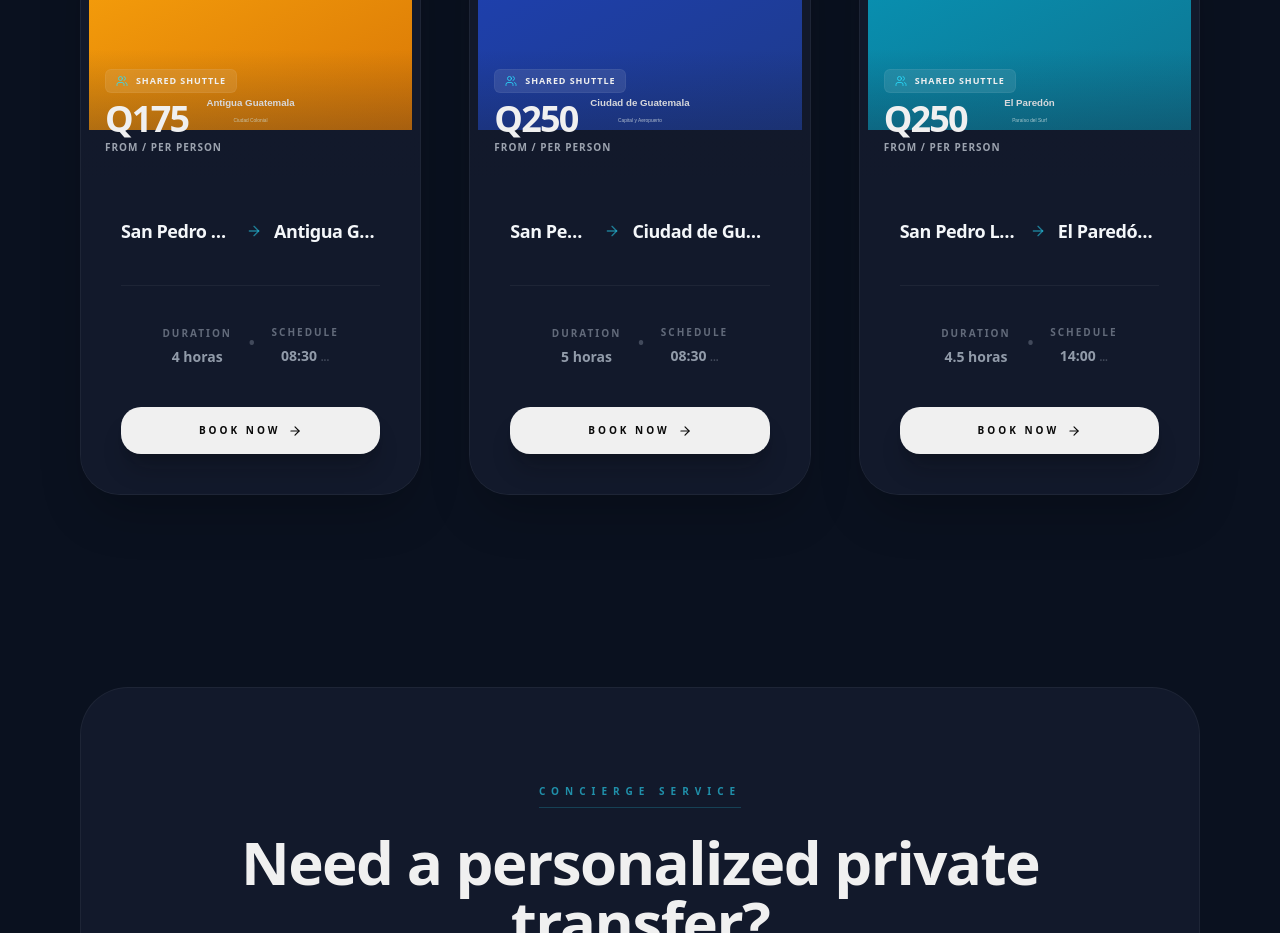
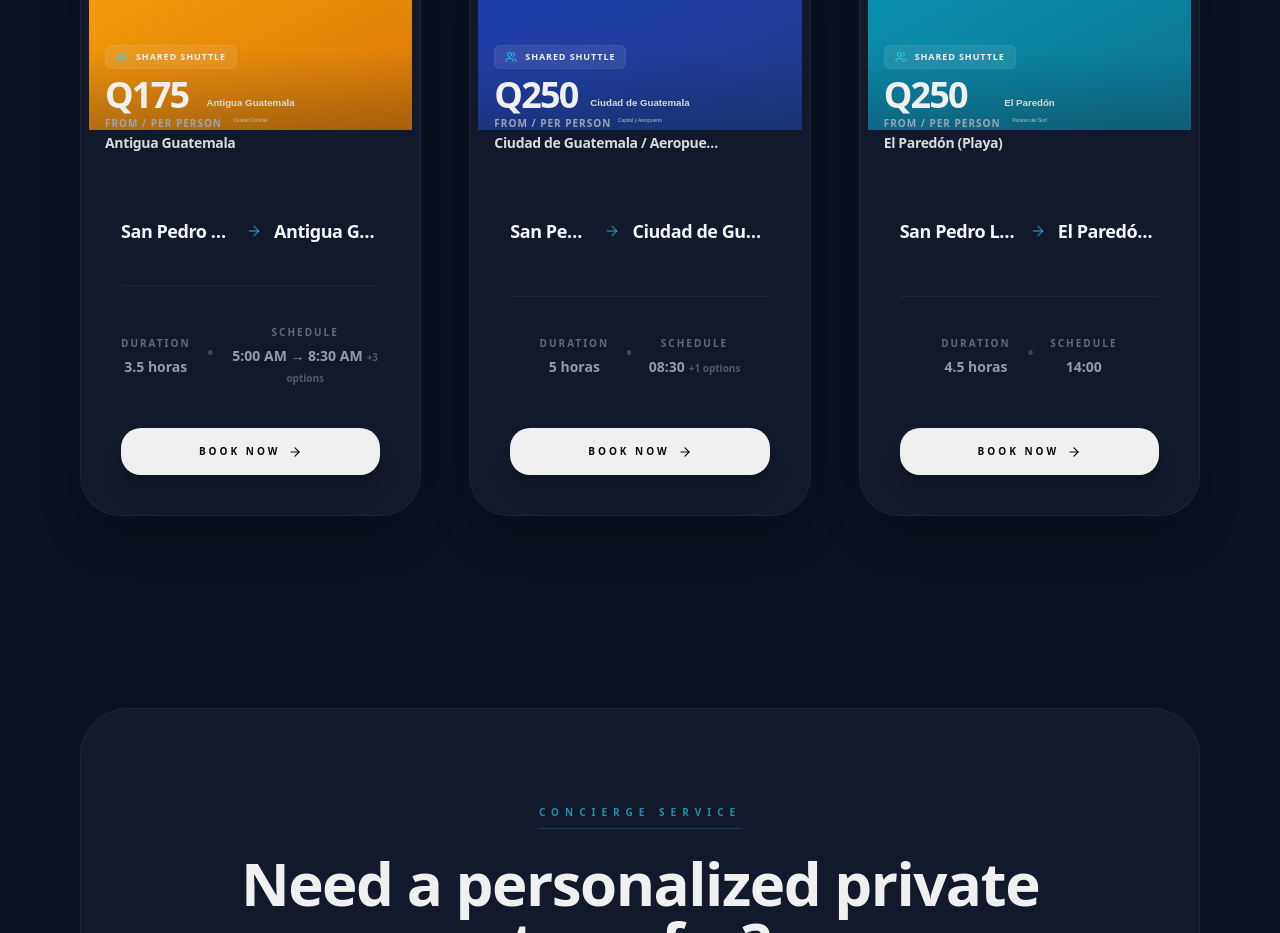
Before and after one commit to pascal1010100/nomada-fantasma, a Next.js app: page /en/shuttles in a window 1280 px wide. Shown: the part 1180-2113 px from the top of the page. Built offline with nearby package versions, Linux system fonts and the light colour scheme; no server answers; the database is empty.

Commit message:
feat: improve shuttle cards and schedules

```diff
--- a/app/[locale]/shuttles/components/ShuttleBookingModal.tsx
+++ b/app/[locale]/shuttles/components/ShuttleBookingModal.tsx
@@ -61,6 +61,15 @@ export default function ShuttleBookingModal({ isOpen, onClose, shuttle }: Shuttl
     }, [name, email, date, time, pickup, shuttle]);
 
     const isCustom = shuttle?.id === 'custom-private';
+    const hasScale = (shuttle?.description || '').toLowerCase().includes('escala');
+    const translateSchedule = (value: string) => {
+        if (!locale.startsWith('en')) return value;
+        return value
+            .replace(/^Opción\s*(\d+)/i, 'Option $1')
+            .replace(/^Directo:/i, 'Direct:')
+            .replace(/\bcambio\b/gi, 'transfer')
+            .replace(/\bescala\b/gi, 'stopover');
+    };
 
     if (!isOpen || !shuttle) return null;
 
@@ -456,7 +465,7 @@ export default function ShuttleBookingModal({ isOpen, onClose, shuttle }: Shuttl
                                                     >
                                                         <option value="" className="bg-card">{t('timePlaceholder')}</option>
                                                         {shuttle.schedule.map((t) => (
-                                                            <option key={t} value={t} className="bg-card">{t}</option>
+                                                            <option key={t} value={t} className="bg-card">{translateSchedule(t)}</option>
                                                         ))}
                                                     </select>
                                                 )}
@@ -477,6 +486,14 @@ export default function ShuttleBookingModal({ isOpen, onClose, shuttle }: Shuttl
                                             </div>
                                         </div>
                                     </div>
+
+                                    {hasScale && (
+                                        <div className="mt-6 rounded-2xl border border-yellow-500/20 bg-yellow-500/10 p-4 text-[11px] font-bold text-yellow-200/90">
+                                            {locale.startsWith('en')
+                                                ? 'This shuttle has a stopover in Antigua (vehicle change). Please review the full schedules before booking.'
+                                                : 'Este shuttle tiene escala en Antigua (cambio de vehículo). Revisa los horarios completos antes de reservar.'}
+                                        </div>
+                                    )}
 
                                     <div className="space-y-2">
                                         <label className="text-[10px] font-black uppercase tracking-[0.3em] text-muted-foreground/30 pl-1">
--- a/app/[locale]/shuttles/components/ShuttleCard.tsx
+++ b/app/[locale]/shuttles/components/ShuttleCard.tsx
@@ -5,7 +5,7 @@ import Image from 'next/image';
 import { Users, ArrowRight, Star } from 'lucide-react';
 import { ShuttleRoute } from '@/types/shuttle';
 import { motion } from 'framer-motion';
-import { useTranslations } from 'next-intl';
+import { useLocale, useTranslations } from 'next-intl';
 import { getDestinationImage } from '../utils/destinationImages';
 
 interface ShuttleCardProps {
@@ -15,7 +15,25 @@ interface ShuttleCardProps {
 
 export default function ShuttleCard({ shuttle, onBook }: ShuttleCardProps) {
     const t = useTranslations('Shuttles.card');
+    const locale = useLocale();
     const [imageError, setImageError] = useState(false);
+    const scheduleText = shuttle.schedule.join(' ').toLowerCase();
+    const hasScale = (shuttle.description || '').toLowerCase().includes('escala') || scheduleText.includes('escala') || scheduleText.includes('cambio') || scheduleText.includes('opción') || scheduleText.includes('stopover') || scheduleText.includes('transfer');
+    const isDirect = scheduleText.includes('directo');
+    const translateSchedule = (value: string) => {
+        if (!locale.startsWith('en')) return value;
+        return value
+            .replace(/^Opción\s*(\d+)/i, 'Option $1')
+            .replace(/^Directo:/i, 'Direct:')
+            .replace(/\bcambio\b/gi, 'transfer')
+            .replace(/\bescala\b/gi, 'stopover');
+    };
+    const summarizeSchedule = (value: string) => {
+        const firstChunk = value.split('|')[0].trim();
+        const trimmed = firstChunk.length > 58 ? `${firstChunk.slice(0, 55).trim()}…` : firstChunk;
+        return translateSchedule(trimmed);
+    };
+    const extraOptions = shuttle.schedule.length > 1 ? shuttle.schedule.length - 1 : 0;
 
     // Usar imagen del destino específico
     const remote = (shuttle.image || '').trim();
@@ -68,6 +86,9 @@ export default function ShuttleCard({ shuttle, onBook }: ShuttleCardProps) {
                             <p className="text-[10px] text-gray-300 uppercase font-bold tracking-widest leading-tight">
                                 {t('from')} / {t('perPerson')}
                             </p>
+                            <p className="text-sm text-white/90 font-bold tracking-tight truncate max-w-[14rem]" title={shuttle.destination}>
+                                {shuttle.destination}
+                            </p>
                         </div>
                         <span className="text-[9px] text-white uppercase font-bold tracking-widest pb-1 border-b border-white/20 leading-none hidden">{t('perPerson')}</span>
                     </div>
@@ -87,18 +108,32 @@ export default function ShuttleCard({ shuttle, onBook }: ShuttleCardProps) {
                     </div>
                 </div>
 
-                <div className="pt-8 border-t border-white/5 flex items-center justify-center text-center gap-4">
-                    <div className="space-y-1">
+                <div className="pt-8 border-t border-white/5 flex flex-col items-center text-center gap-4">
+                    <div className="flex items-center justify-center text-center gap-4">
+                        <div className="space-y-1">
                         <span className="text-[10px] font-black uppercase tracking-[0.2em] text-muted-foreground/50">{t('durationLabel')}</span>
                         <p className="font-bold text-sm text-muted-foreground/80">{shuttle.duration}</p>
-                    </div>
-                    <div className="text-muted-foreground/30 text-xl font-thin">•</div>
-                    <div className="space-y-1">
+                        </div>
+                        <div className="text-muted-foreground/30 text-xl font-thin">•</div>
+                        <div className="space-y-1">
                         <span className="text-[10px] font-black uppercase tracking-[0.2em] text-muted-foreground/50">{t('scheduleLabel')}</span>
                         <p className="font-bold text-sm text-muted-foreground/80">
-                            {shuttle.schedule[0]} <span className="text-[10px] opacity-40">...</span>
+                            {summarizeSchedule(shuttle.schedule[0] || '')}
+                            {extraOptions > 0 && (
+                                <span className="text-[10px] opacity-50 ml-1">
+                                    {locale.startsWith('en') ? `+${extraOptions} options` : `+${extraOptions} opciones`}
+                                </span>
+                            )}
                         </p>
                     </div>
+                </div>
+                    {(hasScale || isDirect) && (
+                        <div className="text-[10px] font-black uppercase tracking-[0.3em] text-yellow-300/80 bg-yellow-500/10 border border-yellow-500/20 px-3 py-1 rounded-full">
+                            {isDirect
+                                ? (locale.startsWith('en') ? 'Direct' : 'Directo')
+                                : (locale.startsWith('en') ? 'Stopover' : 'Con escala')}
+                        </div>
+                    )}
                 </div>
 
                 <motion.button
--- a/app/[locale]/shuttles/mocks/shuttles.ts
+++ b/app/[locale]/shuttles/mocks/shuttles.ts
@@ -73,11 +73,11 @@ export const shuttles: ShuttleRoute[] = [
         origin: 'San Pedro La Laguna',
         destination: 'Antigua Guatemala',
         price: 175,
-        schedule: ['08:30', '13:30', '17:00'],
-        duration: '4 horas',
+        schedule: ['5:00 AM → 8:30 AM', '7:00 AM → 10:30 AM', '9:30 AM → 1:00 PM', '2:30 PM → 6:00 PM'],
+        duration: '3.5 horas',
         image: getDestinationImage('Antigua Guatemala'),
         type: 'shared',
-        description: 'Salidas cómodas desde San Pedro La Laguna. Evita el viaje en lancha y viaja directo por carretera hacia la Ciudad Colonial.'
+        description: 'Todos los días. Recogemos en hoteles; llegada frente al parque o en hoteles cercanos al parque en Antigua. Si hay tráfico, puede tardar 30 minutos más.'
     },
     {
         id: 'san-pedro-guatemala',
```
Also changed, not shown: 1 other file (tests, documents, lock files or other folders).
